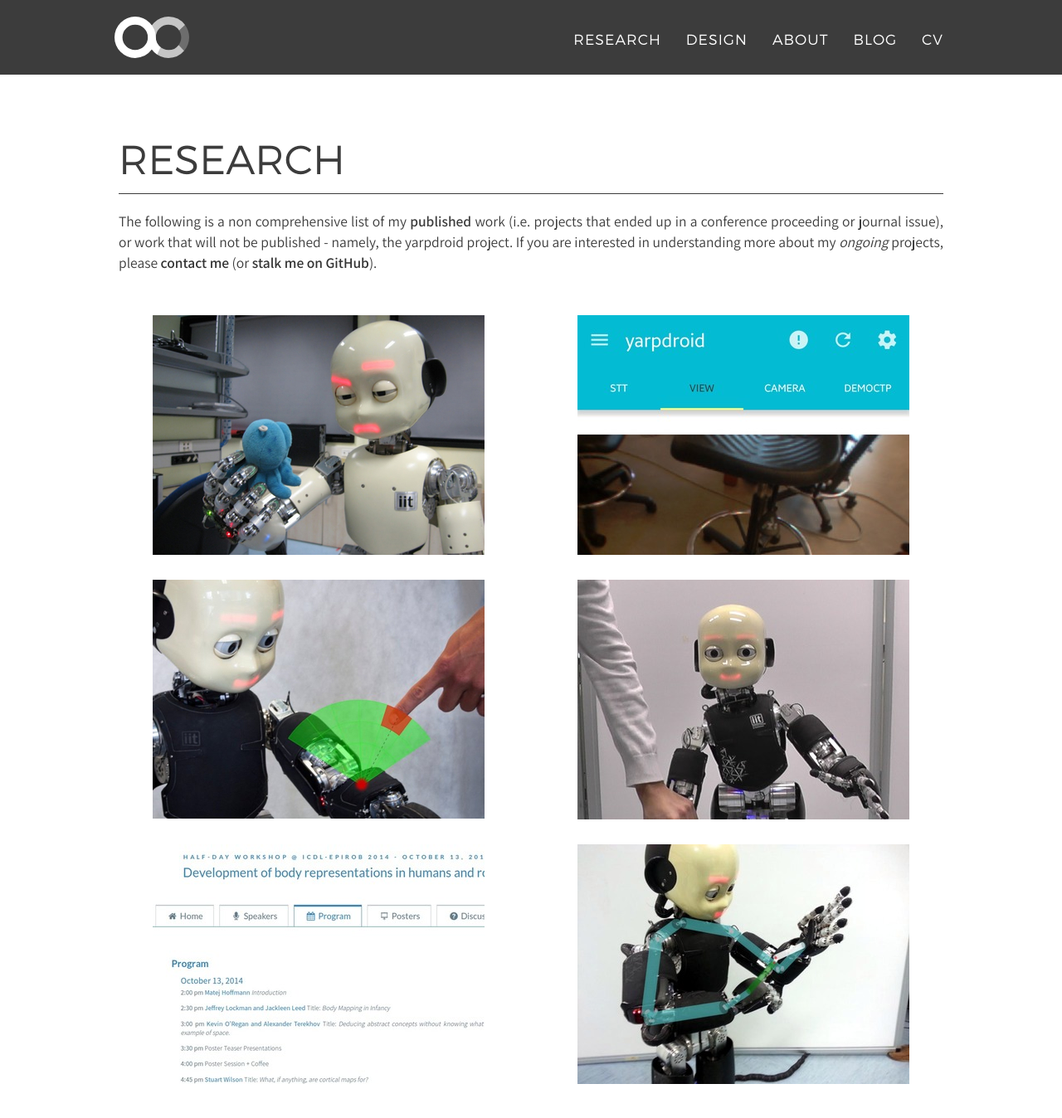
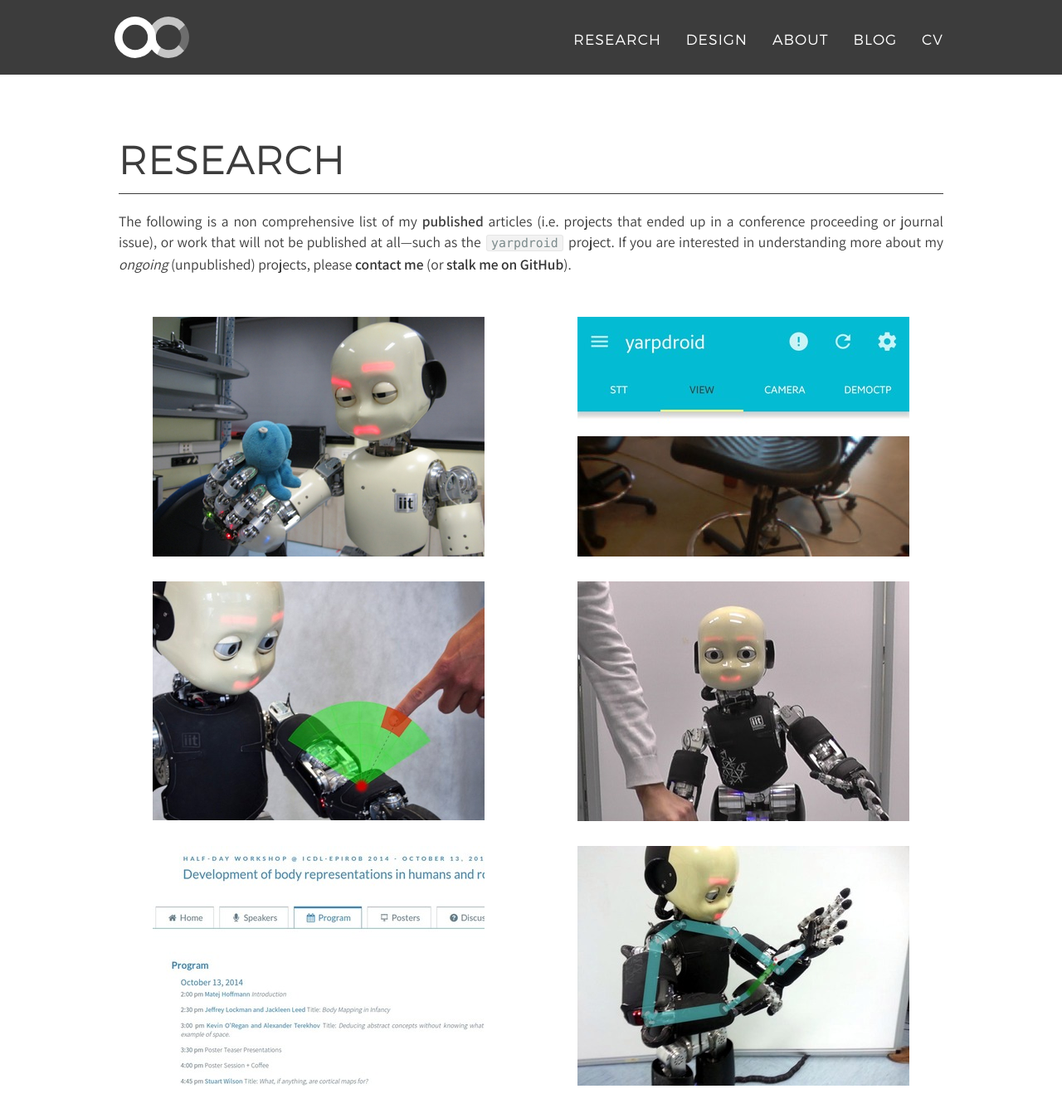
Before and after one commit to alecive/alecive.github.io, a Jekyll site: the page built from index.html, in a window 1280 px wide and 1400 px high, scrolled down 734 px. Shown: the top 1348 px of the window at 83% size. Built offline with Jekyll 4.4.1, drawn with Linux system fonts in a browser that asks for light colours; nearby versions of some CDN libraries; some web fonts are replaced.

Commit message:
Better description of the research sectino in lower res (hidden in xs screens)

```diff
--- a/_includes/css/main.css
+++ b/_includes/css/main.css
@@ -161,8 +161,10 @@ header hr.separating-line {
     margin: 15px auto 30px;
 }
 
-hr.separating-line.research {
-    margin-bottom: 20px;
+@media(min-width:768px) {
+    hr.separating-line.research {
+        margin-bottom: 20px;
+    }
 }
 
 #post hr.separating-line {
--- a/_includes/portfolio.html
+++ b/_includes/portfolio.html
@@ -13,8 +13,8 @@
             </div>
             <div class="row">
                 {% if include.type == "research" %}
-                    <div class="col-lg-12" id="article" style="margin-top: 0px; margin-bottom: 40px;">
-                        <p>The following is a non comprehensive list of my <strong>published</strong> work (i.e. projects that ended up in a conference proceeding or journal issue), or work that will not be published - namely, the yarpdroid project. If you are interested in understanding more about my <em>ongoing</em> projects, please <a href="mailto:{{ site.email }}">contact me</a> (or <a href="{% for network in site.social %}{% if network.title == "github-alt" %}{{ network.url }}{% endif %}{% endfor %}" target="_blank">stalk me on GitHub</a>).</p>
+                    <div class="col-lg-12 hidden-xs" id="article" style="margin-top: 0px; margin-bottom: 40px;">
+                        <p>The following is a non comprehensive list of my <strong>published</strong> articles (i.e. projects that ended up in a conference proceeding or journal issue), or work that will not be published at all—such as the <code class="highlighter-rouge">yarpdroid</code> project. If you are interested in understanding more about my <em>ongoing</em> (unpublished) projects, please <a href="mailto:{{ site.email }}">contact me</a> (or <a href="{% for network in site.social %}{% if network.title == "github-alt" %}{{ network.url }}{% endif %}{% endfor %}" target="_blank">stalk me on GitHub</a>).</p>
                     </div>
                 {% endif %}
                 {% for post in site.posts %}
```
